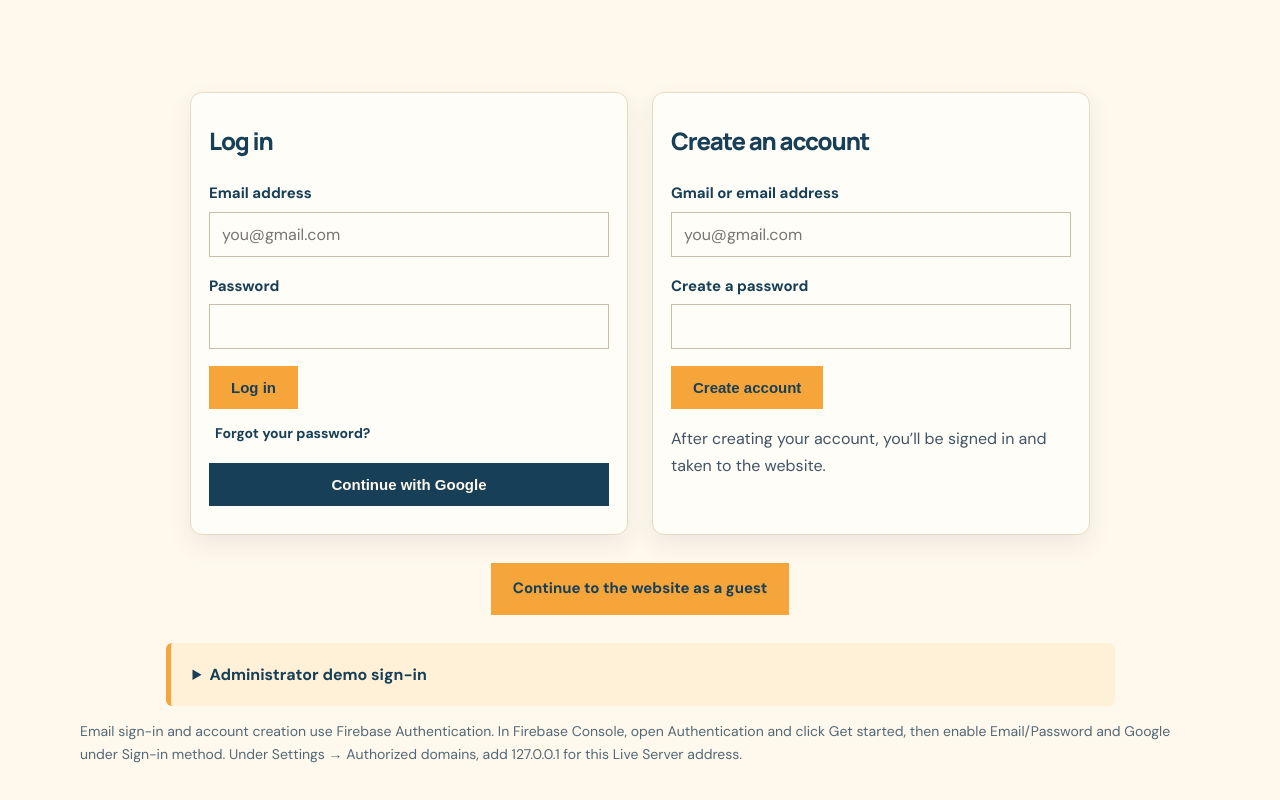
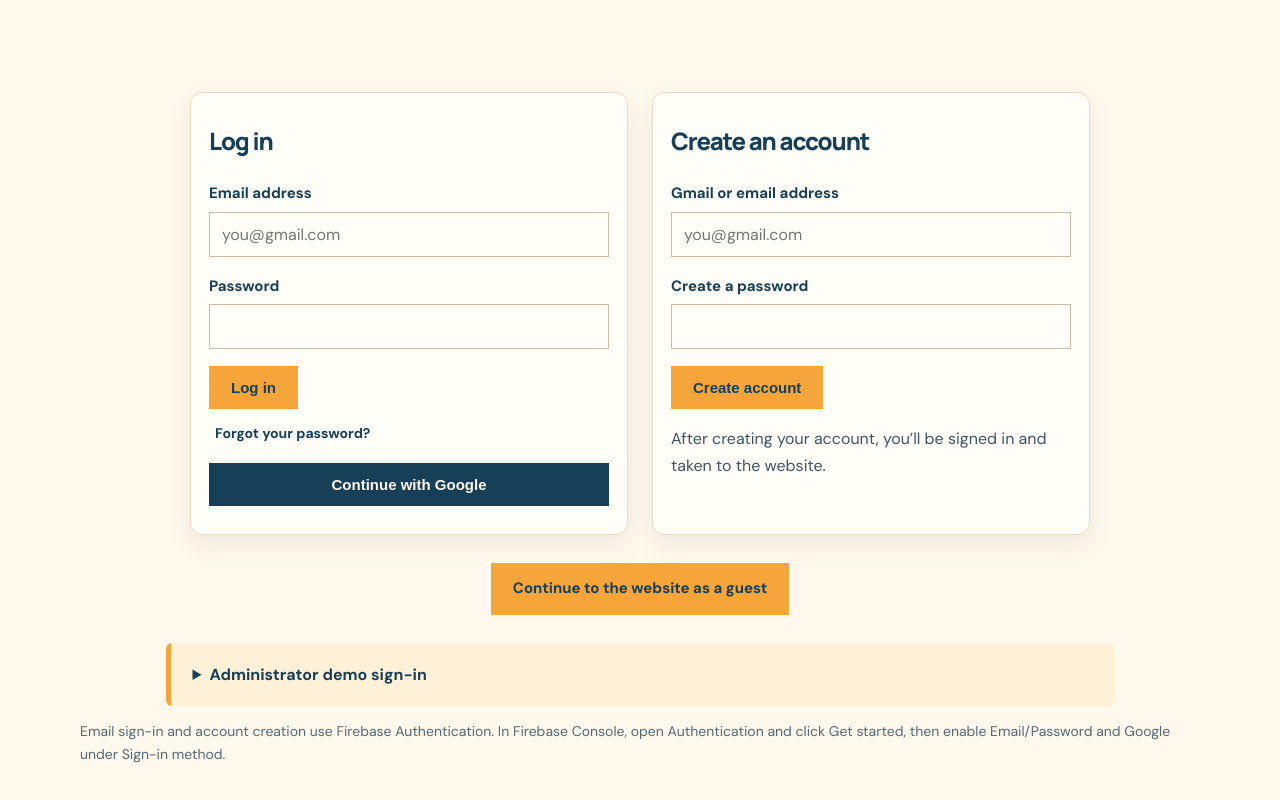
Before and after one commit to daisytcantor-rgb/TravelBrochure6, a plain HTML site: page login.html in a window 1280 px wide. Shown: the part 322-1122 px from the top of the page. Drawn offline with nearby package versions, Linux system fonts and the light colour scheme; no server answers; a web font is replaced by a local one.

Commit message:
Add files via upload

```diff
--- a/login.html
+++ b/login.html
@@ -65,7 +65,7 @@
           <button class="button button-secondary" type="submit">Open demo admin</button>
         </form>
       </details>
-      <p class="storage-note">Email sign-in and account creation use Firebase Authentication. In Firebase Console, open Authentication and click Get started, then enable Email/Password and Google under Sign-in method. Under Settings → Authorized domains, add 127.0.0.1 for this Live Server address.</p>
+      <p class="storage-note">Email sign-in and account creation use Firebase Authentication. In Firebase Console, open Authentication and click Get started, then enable Email/Password and Google under Sign-in method.</p>
     </section>
   </main>
   <script src="https://www.gstatic.com/firebasejs/10.14.1/firebase-app-compat.js"></script>
```
